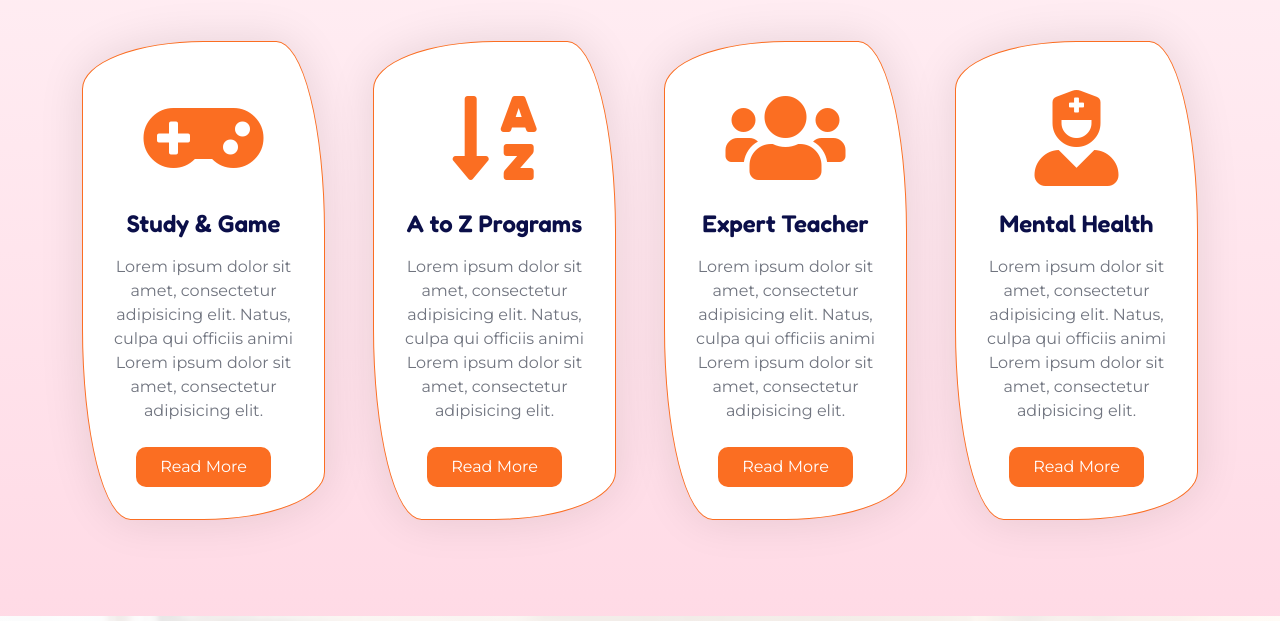
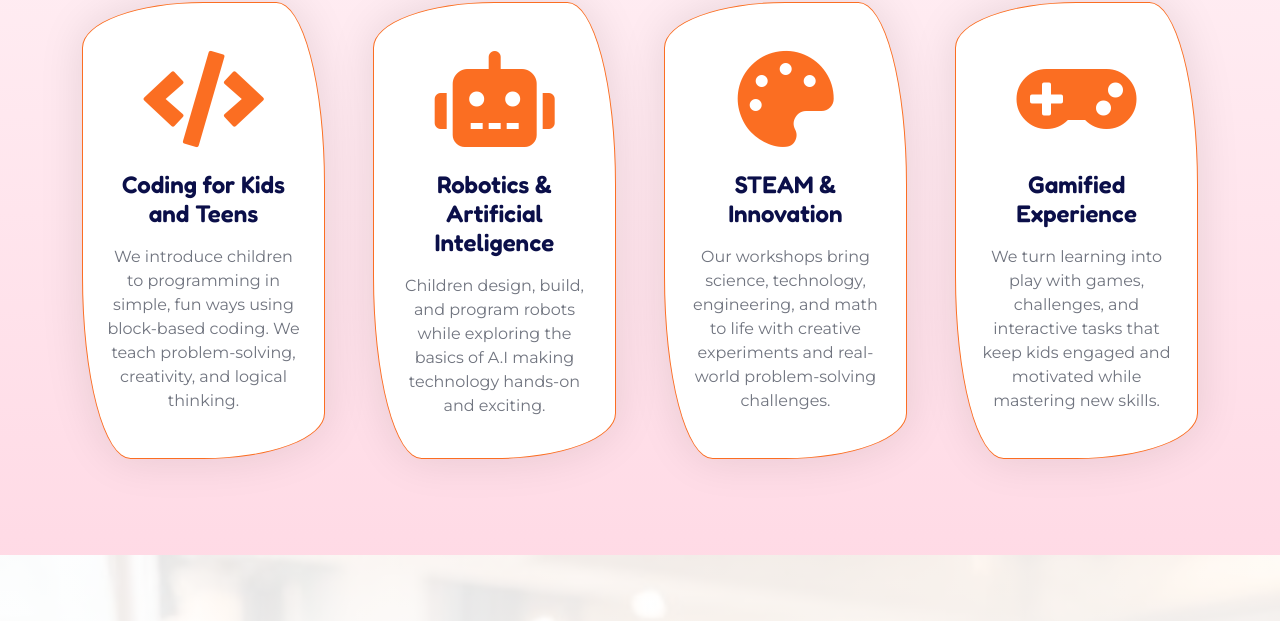
Before and after one commit to Babsolozy/steamhives.web, a website with bundled scripts: page service.html in a window 1280 px wide. Shown: the part 788-1409 px from the top of the page. Built offline with nearby package versions, Linux system fonts and the light colour scheme.

Commit message:
Services updated

```diff
--- a/service.html
+++ b/service.html
@@ -136,23 +136,22 @@
         <!-- Page Header End -->
 
 
-        <!-- Service Start -->
+       <!-- Service Start -->
         <div class="container-fluid service py-5">
             <div class="container py-5">
                 <div class="mx-auto text-center wow fadeIn" data-wow-delay="0.1s" style="max-width: 700px;">
                     <h4 class="text-primary mb-4 border-bottom border-primary border-2 d-inline-block p-2 title-border-radius">What We Do</h4>
-                    <h1 class="mb-5 display-3">Thanks To Get Started With Our School</h1>
+                    <h1 class="mb-1 display-5 display-lg-1 mb-5 display-3">We inspire kids to learn, create, and innovate.</h1>
                 </div>
                 <div class="row g-5">
                     <div class="col-md-6 col-lg-6 col-xl-3 wow fadeIn" data-wow-delay="0.1s">
                         <div class="text-center border-primary border bg-white service-item">
                             <div class="service-content d-flex align-items-center justify-content-center p-4">
                                 <div class="service-content-inner">
-                                    <div class="p-4"><i class="fas fa-gamepad fa-6x text-primary"></i></div>
-                                    <a href="#" class="h4">Study & Game</a>
-                                    <p class="my-3">Lorem ipsum dolor sit amet, consectetur adipisicing elit. Natus, culpa qui officiis animi Lorem ipsum dolor sit amet,
-                                        consectetur adipisicing elit.</p>
-                                    <a href="#" class="btn btn-primary text-white px-4 py-2 my-2 btn-border-radius">Read More</a>
+                                    <div class="p-4"><i class="fas fa-code fa-6x text-primary"></i></div>
+                                    <a href="#" class="h4">Coding for Kids and Teens</a>
+                                    <p class="my-3">We introduce children to programming in simple, fun ways using block-based coding. We teach problem-solving, creativity, and logical thinking.</p>
+                                    <!-- <a href="#" class="btn btn-primary text-white px-4 py-2 my-2 btn-border-radius">Read More</a> -->
                                 </div>
                             </div>
                         </div>
@@ -161,11 +160,10 @@
                         <div class="text-center border-primary border bg-white service-item">
                             <div class="service-content d-flex align-items-center justify-content-center p-4">
                                 <div class="service-content-inner">
-                                    <div class="p-4"><i class="fas fa-sort-alpha-down fa-6x text-primary"></i></div>
-                                    <a href="#" class="h4">A to Z Programs</a>
-                                    <p class="my-3">Lorem ipsum dolor sit amet, consectetur adipisicing elit. Natus, culpa qui officiis animi Lorem ipsum dolor sit amet,
-                                        consectetur adipisicing elit.</p>
-                                    <a href="#" class="btn btn-primary text-white px-4 py-2 my-2 btn-border-radius">Read More</a>
+                                    <div class="p-4"><i class="fas fa-solid fa-robot fa-6x text-primary"></i></div>
+                                    <a href="#" class="h4">Robotics & Artificial Inteligence</a>
+                                    <p class="my-3">Children design, build, and program robots while exploring the basics of A.I making technology hands-on and exciting.</p>
+                                    <!-- <a href="#" class="btn btn-primary text-white px-4 py-2 my-2 btn-border-radius">Read More</a> -->
                                 </div>
                             </div>
                         </div>
@@ -174,11 +172,10 @@
                         <div class="text-center border-primary border bg-white service-item">
                             <div class="service-content d-flex align-items-center justify-content-center p-4">
                                 <div class="service-content-inner">
-                                    <div class="p-4"><i class="fas fa-users fa-6x text-primary"></i></div>
-                                    <a href="#" class="h4">Expert Teacher</a>
-                                    <p class="my-3">Lorem ipsum dolor sit amet, consectetur adipisicing elit. Natus, culpa qui officiis animi Lorem ipsum dolor sit amet,
-                                        consectetur adipisicing elit.</p>
-                                    <a href="#" class="btn btn-primary text-white px-4 py-2 my-2 btn-border-radius">Read More</a>
+                                    <div class="p-4"><i class="fas fa-solid fa-palette fa-6x text-primary"></i></div>
+                                    <a href="#" class="h4">STEAM & Innovation</a>
+                                    <p class="my-3">Our workshops bring science, technology, engineering, and math to life with creative experiments and real-world problem-solving challenges.</p>
+                                    <!-- <a href="#" class="btn btn-primary text-white px-4 py-2 my-2 btn-border-radius">Read More</a> -->
                                 </div>
                             </div>
                         </div>
@@ -187,11 +184,9 @@
                         <div class="text-center border-primary border bg-white service-item">
                             <div class="service-content d-flex align-items-center justify-content-center p-4">
                                 <div class="service-content-inner">
-                                    <div class="p-4"><i class="fas fa-user-nurse fa-6x text-primary"></i></div>
-                                    <a href="#" class="h4">Mental Health</a>
-                                    <p class="my-3">Lorem ipsum dolor sit amet, consectetur adipisicing elit. Natus, culpa qui officiis animi Lorem ipsum dolor sit amet,
-                                        consectetur adipisicing elit.</p>
-                                    <a href="#" class="btn btn-primary text-white px-4 py-2 my-2 btn-border-radius">Read More</a>
+                                    <div class="p-4"><i class="fas fa-gamepad fa-6x text-primary"></i></div>
+                                    <a href="#" class="h4">Gamified Experience</a>
+                                    <p class="my-3">We turn learning into play with games, challenges, and interactive tasks that keep kids engaged and motivated while mastering new skills.</p>
                                 </div>
                             </div>
                         </div>
```
Also changed, not shown: program.html (+20 -8 lines).
